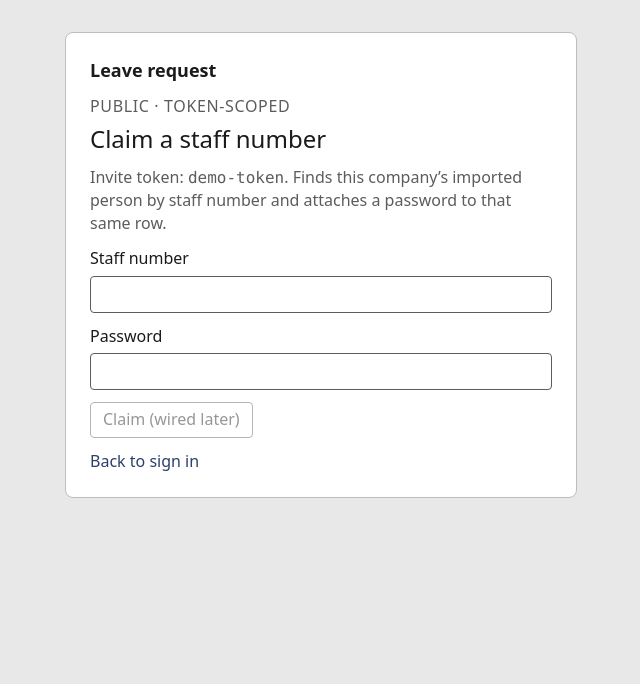
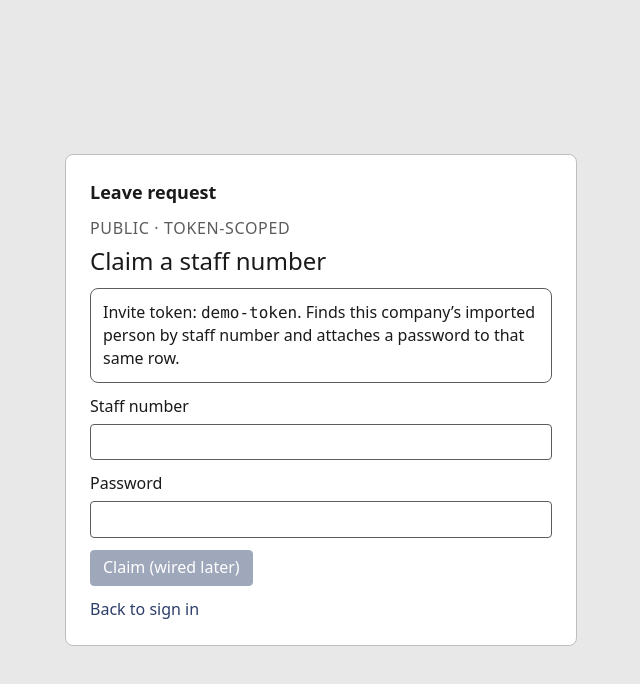
Before and after one commit to cohort-2026/leave-request-system, a React (Vite) app in the folder frontend/: page /onboard/demo-token in a window 1280 px wide. Shown: the top 684 px of the page, without its empty margins (319-959 px from the left). Built offline with nearby package versions, Linux system fonts and the light colour scheme.

Commit message:
feat(ui): centre the public shell and use shared fields on claim
Closes #17

```diff
--- a/frontend/src/features/auth/pages/OnboardDisabledPage.tsx
+++ b/frontend/src/features/auth/pages/OnboardDisabledPage.tsx
@@ -1,14 +1,15 @@
 import { Link } from 'react-router-dom'
 import { PageShell } from '../../../app/layouts/PageShell'
+import { Alert } from '../../../shared/components'
 import { paths } from '../../../shared/constants/paths'
 
 export function OnboardDisabledPage() {
   return (
     <PageShell title="This link is off" eyebrow="Public">
-      <p className="muted">
+      <Alert tone="error">
         The invite was switched off or replaced. Ask a company admin for a new
         link.
-      </p>
+      </Alert>
       <p>
         <Link to={paths.login}>Back to sign in</Link>
       </p>
--- a/frontend/src/features/auth/pages/OnboardPage.tsx
+++ b/frontend/src/features/auth/pages/OnboardPage.tsx
@@ -1,5 +1,6 @@
 import { Link, useParams } from 'react-router-dom'
 import { PageShell } from '../../../app/layouts/PageShell'
+import { Alert, Button, TextField } from '../../../shared/components'
 import { paths } from '../../../shared/constants/paths'
 
 export function OnboardPage() {
@@ -7,27 +8,26 @@ export function OnboardPage() {
 
   return (
     <PageShell title="Claim a staff number" eyebrow="Public · token-scoped">
-      <p className="muted">
+      <Alert tone="info">
         Invite token: <code>{token}</code>. Finds this company’s imported person
         by staff number and attaches a password to that same row.
-      </p>
+      </Alert>
       <form
-        className="stack"
+        className="flex flex-col gap-stack"
         onSubmit={(event) => {
           event.preventDefault()
         }}
       >
-        <label>
-          Staff number
-          <input name="employeeNumber" />
-        </label>
-        <label>
-          Password
-          <input type="password" name="password" />
-        </label>
-        <button type="submit" disabled>
+        <TextField label="Staff number" name="employeeNumber" autoComplete="username" />
+        <TextField
+          label="Password"
+          name="password"
+          type="password"
+          autoComplete="new-password"
+        />
+        <Button variant="primary" type="submit" disabled>
           Claim (wired later)
-        </button>
+        </Button>
       </form>
       <p>
         <Link to={paths.login}>Back to sign in</Link>
--- a/frontend/src/features/auth/pages/VerifyPage.tsx
+++ b/frontend/src/features/auth/pages/VerifyPage.tsx
@@ -1,7 +1,7 @@
 import { Link } from 'react-router-dom'
 import { PageShell } from '../../../app/layouts/PageShell'
 import { useAuth } from '../../../app/providers/useAuth'
-import { Button } from '../../../shared/components'
+import { Alert, Button } from '../../../shared/components'
 import { paths } from '../../../shared/constants/paths'
 
 export function VerifyPage() {
@@ -9,10 +9,10 @@ export function VerifyPage() {
 
   return (
     <PageShell title="Verify email" eyebrow="Public · after claim">
-      <p className="muted">
+      <Alert tone="info">
         Claim created the login on the imported person. Until this email is
         marked verified, leave stays closed.
-      </p>
+      </Alert>
       {session ? (
         <p>
           <Button variant="secondary" type="button" onClick={signOut}>
--- a/frontend/src/index.css
+++ b/frontend/src/index.css
@@ -35,7 +35,7 @@ a {
 .public-shell {
   min-height: 100svh;
   display: grid;
-  place-items: start center;
+  place-items: center;
   padding: var(--spacing-page) var(--spacing-stack);
 }
 
```
Also changed, not shown: frontend/src/shared/styles/README.md.
